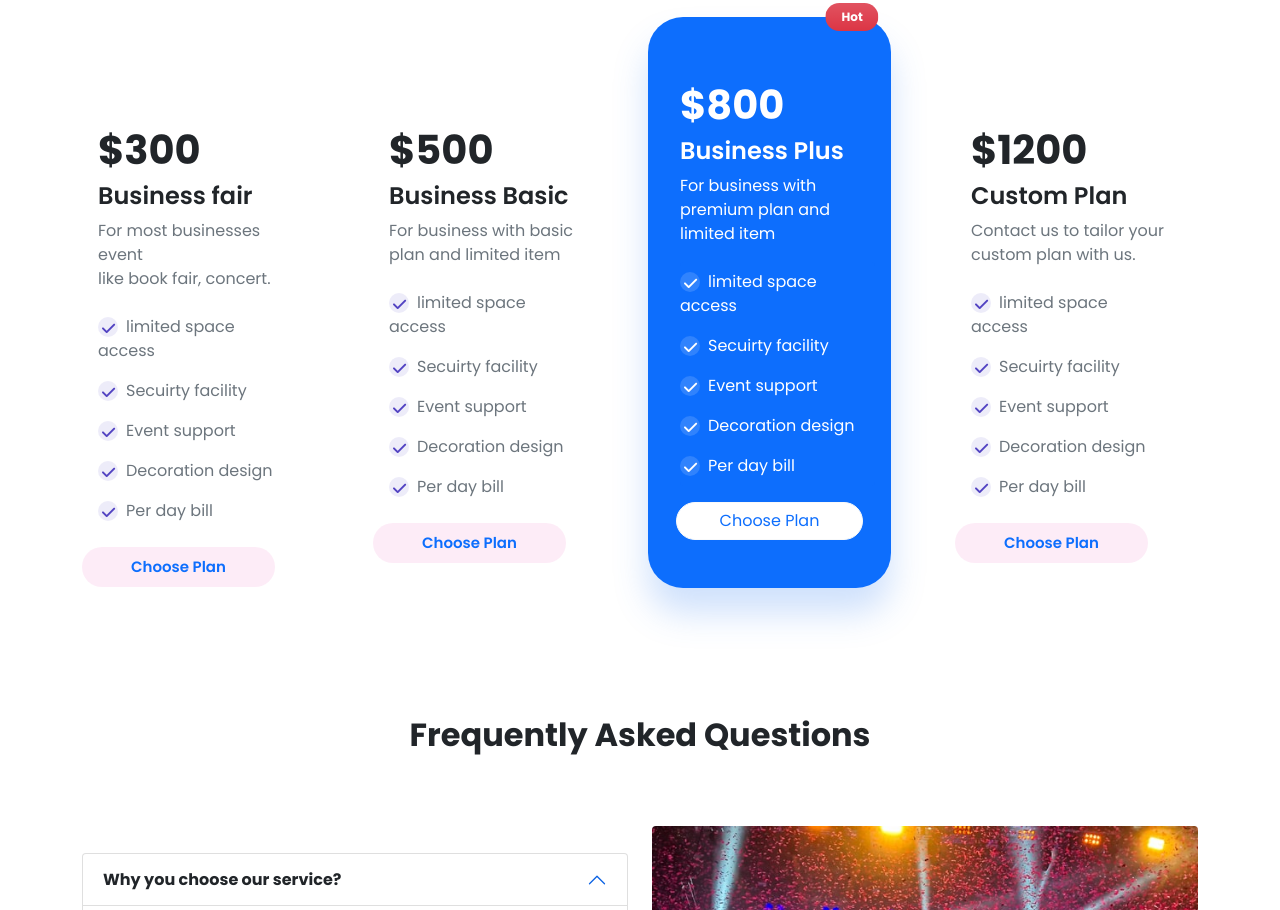
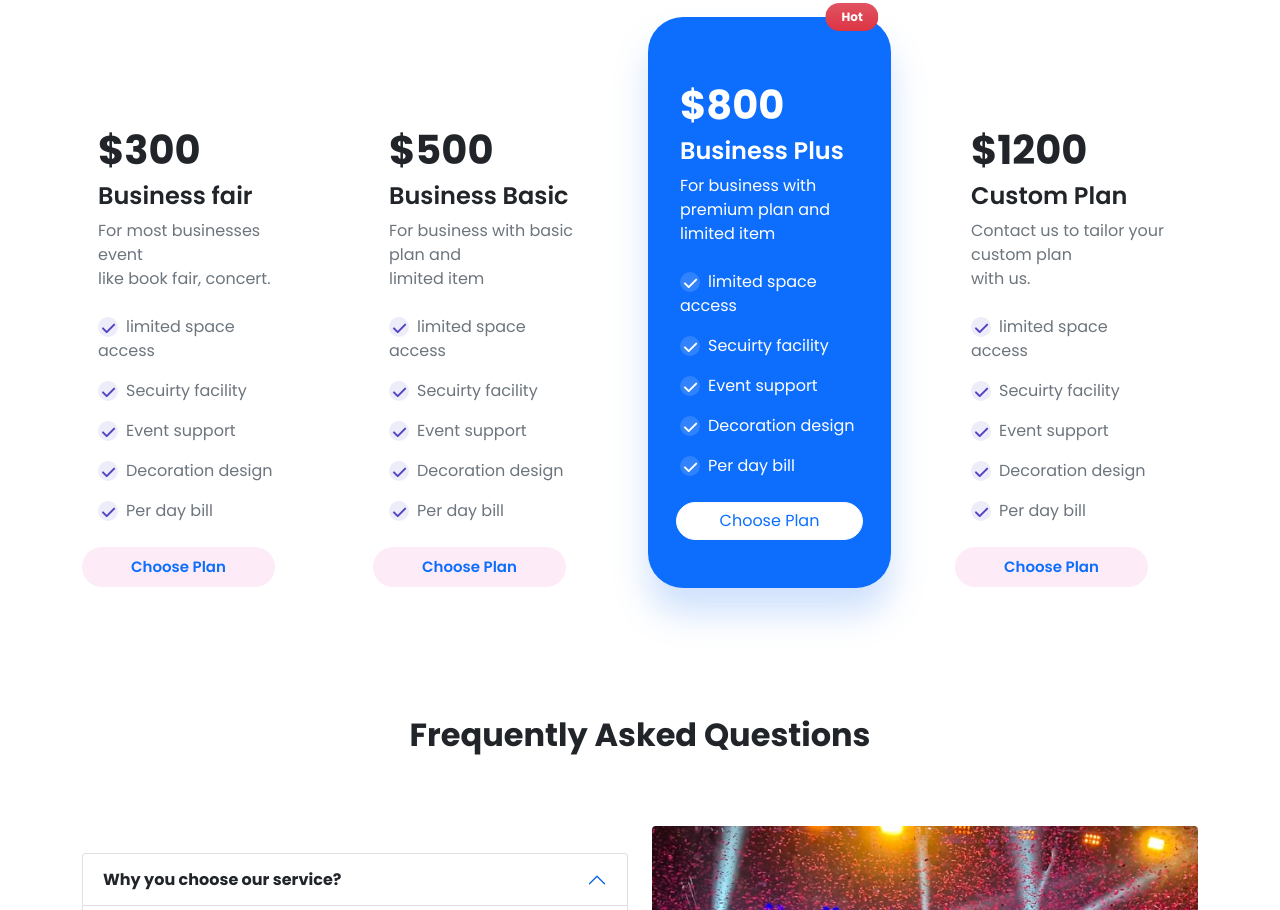
Before and after one commit to mhgitrepo/convention-center, a plain HTML site: page index.html in a window 1280 px wide. Shown: the part 1928-2838 px from the top of the page. Drawn offline with nearby package versions, Linux system fonts and the light colour scheme.

Commit message:
Convention Center- Full responsive

```diff
--- a/index.html
+++ b/index.html
@@ -192,7 +192,7 @@
                         <div class="card-body">
                             <h4 class="fw-bold fs-1">$500</h4>
                             <h5 class="card-title-custom fs-4">Business Basic</h5>
-                            <p class="card-text text-secondary">For business with basic plan and limited item</p>
+                            <p class="card-text text-secondary">For business with basic plan and <br> limited item</p>
                             <ul class="list-group">
                                 <li class="list-group-item border-0 text-secondary ps-0"><i class="fa-solid fa-check me-2"></i>limited space access</li>
                                 <li class="list-group-item border-0 text-secondary ps-0"><i class="fa-solid fa-check me-2"></i>Secuirty facility</li>
@@ -212,7 +212,7 @@
                         <div class="card-body ms-3">
                             <h4 class="fw-bold fs-1 text-white">$800</h4>
                             <h5 class="card-title-custom fs-4 text-white">Business Plus</h5>
-                            <p class="card-text text-secondary text-white">For business with premium plan and limited item</p>
+                            <p class="card-text text-secondary text-white">For business with premium plan and <br> limited item</p>
                             <ul class="list-group">
                                 <li class="list-group-item border-0 text-white ps-0 bg-primary"><i class="fa-solid fa-check me-2 icon-custom"></i>limited space access</li>
                                 <li class="list-group-item border-0 text-white ps-0 bg-primary"><i class="fa-solid fa-check me-2 icon-custom"></i>Secuirty facility</li>
@@ -231,7 +231,7 @@
                         <div class="card-body">
                             <h4 class="fw-bold fs-1">$1200</h4>
                             <h5 class="card-title-custom fs-4">Custom Plan</h5>
-                            <p class="card-text text-secondary">Contact us to tailor your custom plan with us.</p>
+                            <p class="card-text text-secondary">Contact us to tailor your custom plan <br> with us.</p>
                             <ul class="list-group">
                                 <li class="list-group-item border-0 text-secondary ps-0"><i class="fa-solid fa-check me-2"></i>limited space access</li>
                                 <li class="list-group-item border-0 text-secondary ps-0"><i class="fa-solid fa-check me-2"></i>Secuirty facility</li>
```
